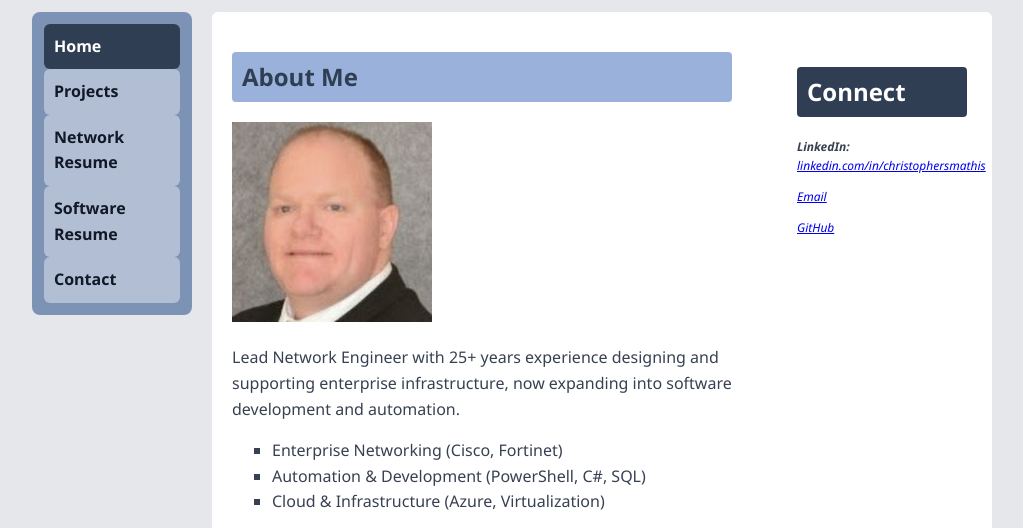
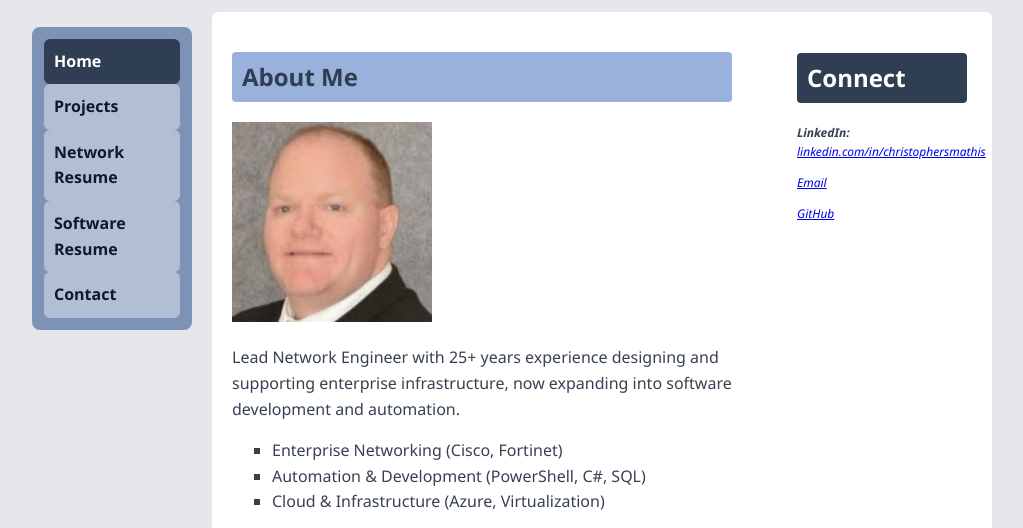
Before and after one commit to cmathiswausau/portfolio, a website: page site/index.html in a window 1280 px wide. Shown: the part 250-778 px from the top of the page, without its empty margins (128-1151 px from the left). Drawn offline with Linux system fonts and the light colour scheme.

Commit message:
modified:   site/main.css

```diff
--- a/site/main.css
+++ b/site/main.css
@@ -61,6 +61,7 @@ nav {
    background: #7c93b5;
    padding: 12px;
    border-radius: 8px;
+   margin-top: 15px; /* 🔥 aligns with section */
 }
 
 nav ul {
@@ -90,6 +91,7 @@ nav a.active {
 section {
    position: relative;
    margin-left: 180px;
+   margin-top: 15px; /* 🔥 aligns with nav */
    padding: 20px;
    background: #fff;
    border-radius: 6px;
@@ -108,7 +110,8 @@ article {
 aside {
    position: absolute;
    right: 10px;
-   top: 20px;
+   top: 0; /* 🔥 aligns with h2 */
+   margin-top: 6px;
    width: 200px;
    background: #fff;
    padding: 15px;
@@ -216,6 +219,7 @@ table.home th {
    nav {
       float: none;
       width: 100%;
+      margin-top: 0;
    }
 
    .nav-toggle {
@@ -241,6 +245,7 @@ table.home th {
 
    section {
       margin-left: 0;
+      margin-top: 10px;
       width: 100%;
    }
 
```
